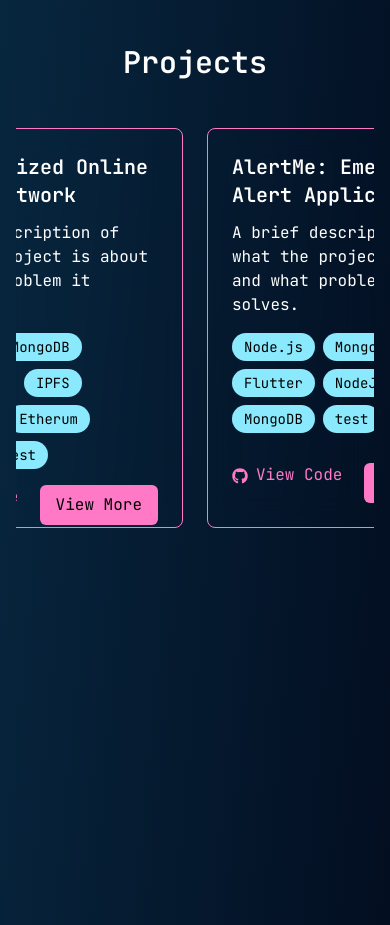
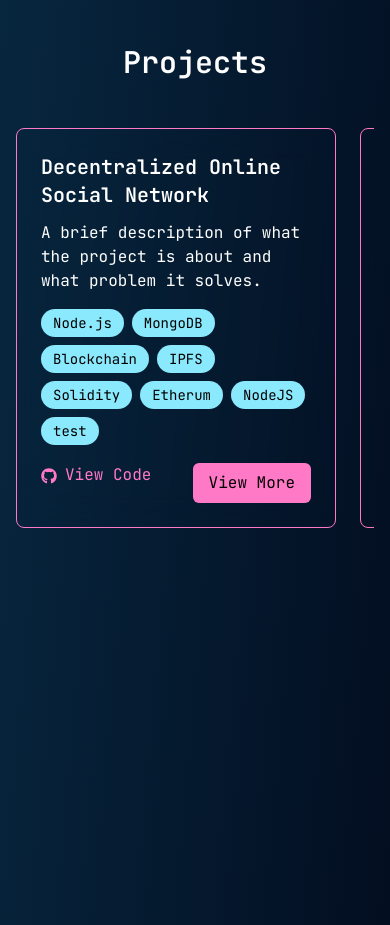
Before and after one commit to vskvj3/portfolio-nextjs, a Next.js app: page /about in a window 390 px wide. Shown: the part 1700-2625 px from the top of the page. Built offline with nearby package versions, Linux system fonts and the light colour scheme.

Commit message:
fix: button alignment in card buttons [about page]

```diff
--- a/src/components/about/projects.js
+++ b/src/components/about/projects.js
@@ -9,11 +9,11 @@ export default function AboutProjects({ allProjectsData }) {
 
             <div className="overflow-x-auto">
                 {/* Project Cards Container with horizontal scrolling */}
-                <div className="flex justify-center space-x-6 snap-x sm:snap-none">
+                <div className="flex justify-start sm:justify-center space-x-6 snap-x sm:snap-none">
                     {allProjectsData?.map(({ id, date, tags, title }) => (
                         <div
                             key={id}
-                            className="min-w-[300px] sm:w-[320px] w-full bg-dracula-background p-6 border border-dracula-pink rounded-lg backdrop-blur-lg hover:shadow-xl transition duration-300 flex flex-col justify-between h-[400px]"  // Added flex-col and h-[400px]
+                            className="min-w-[320px] sm:w-[320px] w-full bg-dracula-background p-6 border border-dracula-pink rounded-lg backdrop-blur-lg hover:shadow-xl transition duration-300 flex flex-col justify-between h-[400px]"  // Added flex-col and h-[400px]
                         >
                             <div>
                                 <h3 className="text-xl font-semibold text-dracula-t-white mb-3">{title}</h3>
```
